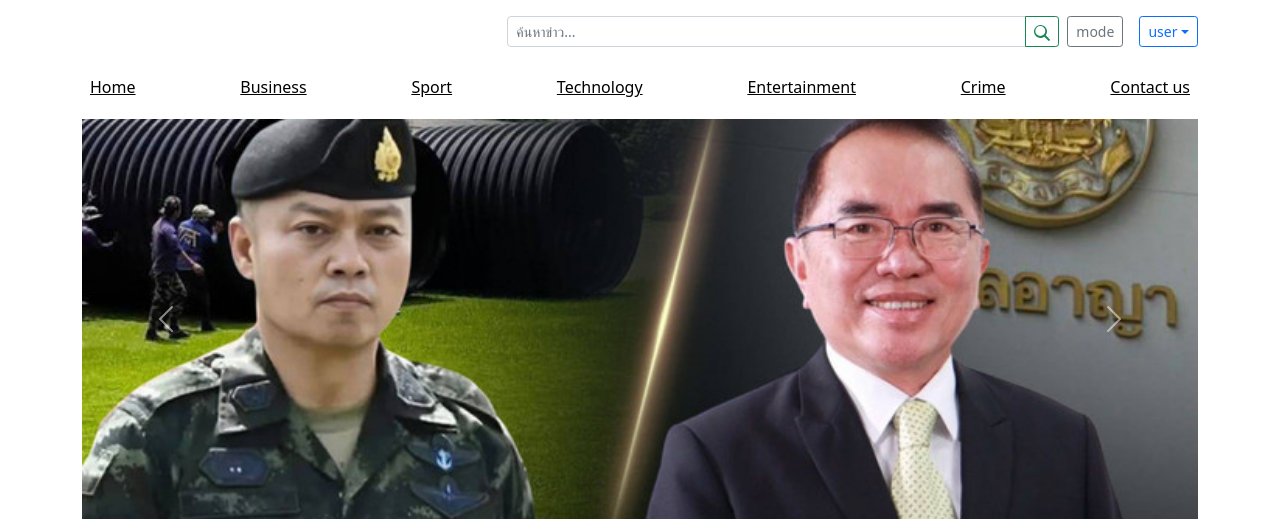
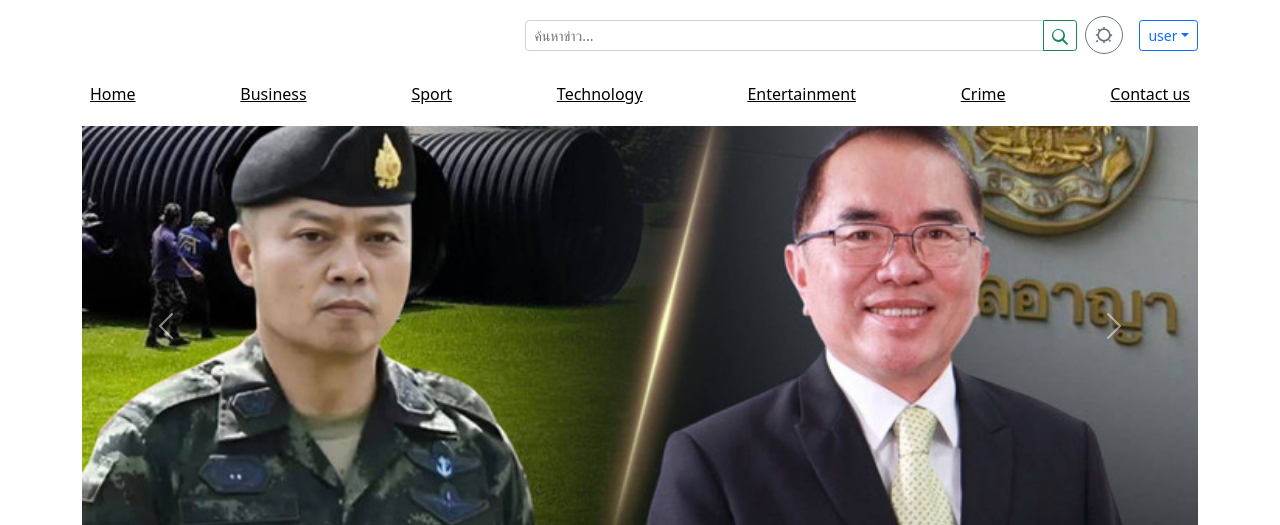
Before and after one commit to kanyaphon4115/web5, a PHP site: page /web5/homepage_news.php in a window 1280 px wide. Shown: the top 525 px of the page. Run offline with PHP 8.4, Linux system fonts and the light colour scheme; data comes from the database, SQL or seed files in the repository.

Commit message:
Update homepage_news.php

```diff
--- a/admin/homepage_news.php
+++ b/admin/homepage_news.php
@@ -56,7 +56,18 @@ include("../db2/connection.php");
                 </button>
               </div>
             </form>
-             <button id="toggle-theme-btn" class="btn btn-outline-secondary btn-sm me-2">mode</button>
+
+
+<!-- แทนที่ปุ่ม mode เดิม -->
+<button id="toggle-theme-btn" type="button"
+  class="btn btn-outline-secondary btn-sm rounded-circle d-flex align-items-center justify-content-center me-2"
+  style="width: 38px; height: 38px;"
+  aria-label="Toggle theme"
+>
+  <svg id="theme-icon" xmlns="http://www.w3.org/2000/svg" width="20" height="20" fill="currentColor" viewBox="0 0 24 24">
+    <path id="theme-icon-path" d="M12 3v1m0 16v1m8.66-8.66l-.71.71M4.05 19.07l-.71.71M21 12h-1M4 12H3m16.24 7.07l-.71-.71M6.34 6.34l-.71-.71M12 5a7 7 0 100 14 7 7 0 000-14z" stroke="currentColor" stroke-width="2" fill="none" stroke-linecap="round" stroke-linejoin="round"/>
+  </svg>
+</button>
 
 <div class="dropdown ms-2">
   <button class="btn btn-outline-primary btn-sm dropdown-toggle d-flex align-items-center"
@@ -185,4 +196,29 @@ include("../db2/connection.php");
       <p><a href="#">Back to top</a></p>
     </footer>
 
+<script>
+const btn = document.getElementById('toggle-theme-btn');
+const iconPath = document.getElementById('theme-icon-path');
+let dark = false;
+
+btn.addEventListener('click', () => {
+  dark = !dark;
+  document.body.classList.toggle('bg-dark', dark);
+  document.body.classList.toggle('text-white', dark);
+
+  // เปลี่ยนไอคอน sun/moon
+  if (dark) {
+    // Moon
+    iconPath.setAttribute('d', 'M21 12.79A9 9 0 1111.21 3a7 7 0 109.79 9.79z');
+    iconPath.setAttribute('fill', 'currentColor');
+    iconPath.setAttribute('stroke', 'none');
+  } else {
+    // Sun
+    iconPath.setAttribute('d', 'M12 3v1m0 16v1m8.66-8.66l-.71.71M4.05 19.07l-.71.71M21 12h-1M4 12H3m16.24 7.07l-.71-.71M6.34 6.34l-.71-.71M12 5a7 7 0 100 14 7 7 0 000-14z');
+    iconPath.setAttribute('fill', 'none');
+    iconPath.setAttribute('stroke', 'currentColor');
+  }
+});
+</script>
+</body>
 </html>
```
